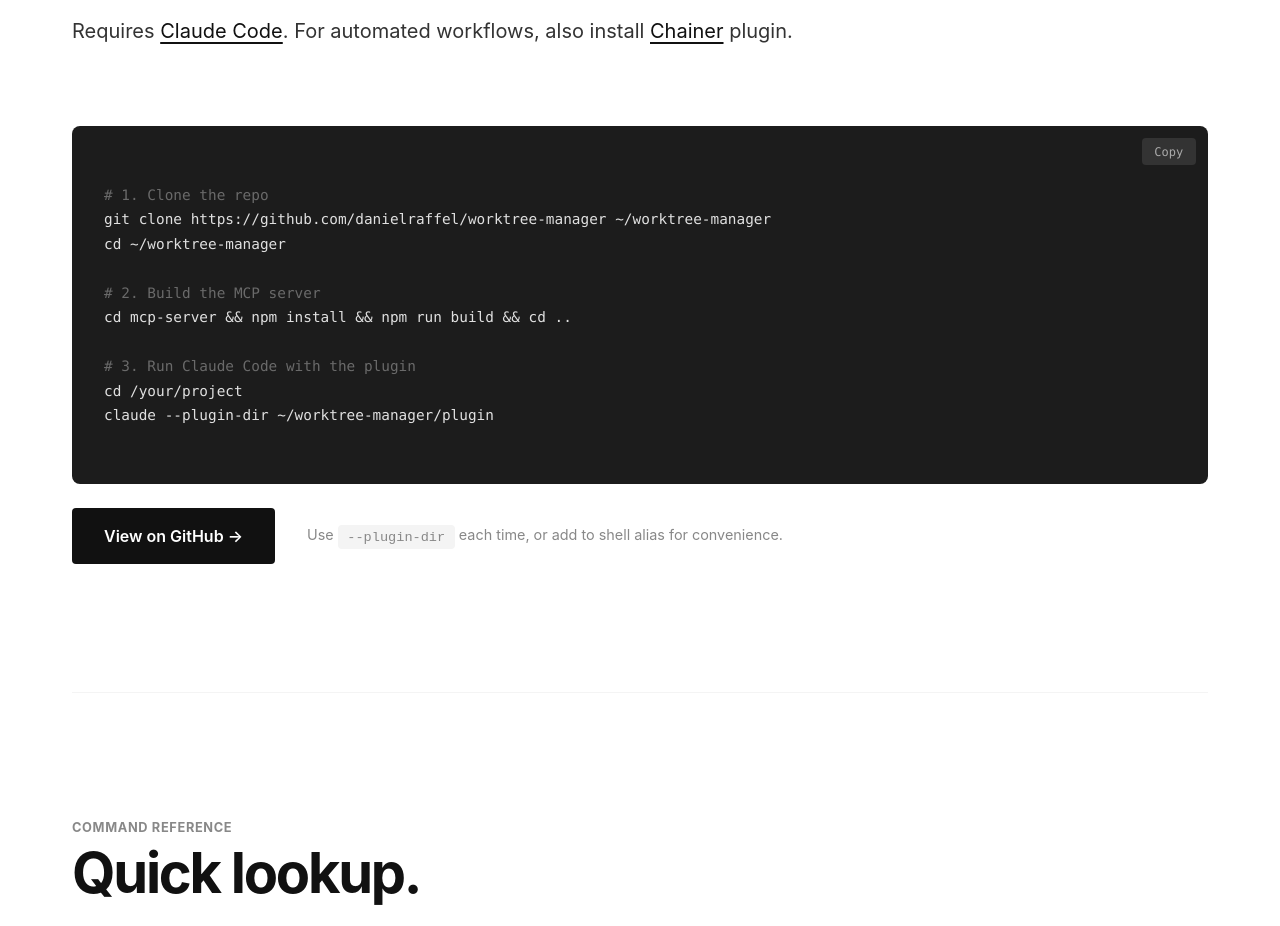
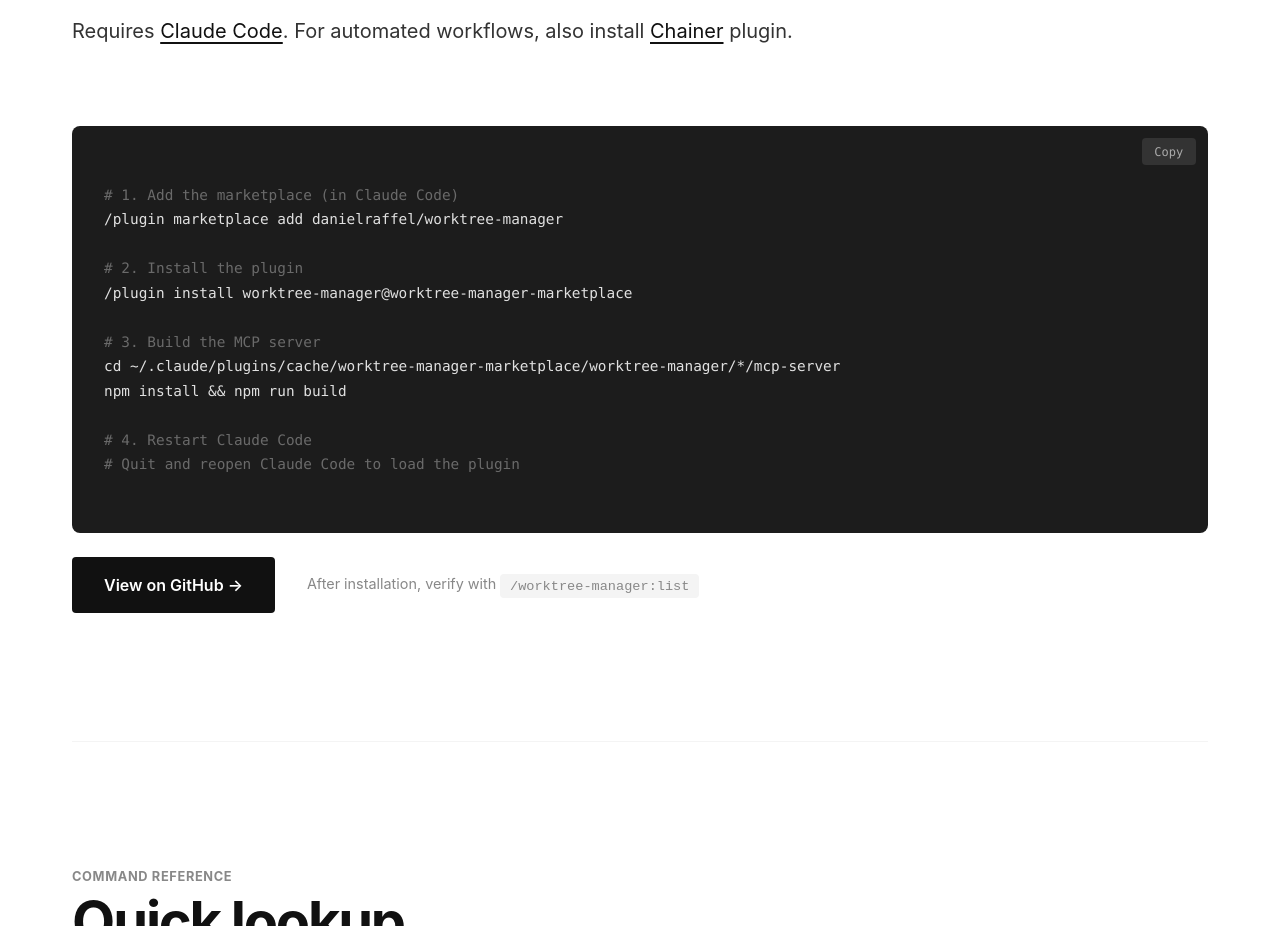
Before and after one commit to danielraffel/worktree-manager, a plain HTML site: page index.html in a window 1280 px wide. Shown: the part 2440-3366 px from the top of the page. Drawn offline with Linux system fonts and the light colour scheme.

Commit message:
Update installation instructions to use marketplace installation method
- Replace manual clone/build instructions with marketplace installation
- Add step-by-step marketplace setup in both index.html and README.md
- Include MCP server build step after plugin installation
- Add verification commands to confirm successful installation

```diff
--- a/index.html
+++ b/index.html
@@ -523,22 +523,24 @@
                     <div class="code-block-wrapper">
                         <button class="copy-btn" onclick="copyInstall(this)">Copy</button>
                         <div class="code-block" id="install-code">
-<span class="code-comment"># 1. Clone the repo</span>
-git clone https://github.com/danielraffel/worktree-manager ~/worktree-manager
-cd ~/worktree-manager
+<span class="code-comment"># 1. Add the marketplace (in Claude Code)</span>
+/plugin marketplace add danielraffel/worktree-manager
 
-<span class="code-comment"># 2. Build the MCP server</span>
-cd mcp-server && npm install && npm run build && cd ..
+<span class="code-comment"># 2. Install the plugin</span>
+/plugin install worktree-manager@worktree-manager-marketplace
 
-<span class="code-comment"># 3. Run Claude Code with the plugin</span>
-cd /your/project
-claude --plugin-dir ~/worktree-manager/plugin
+<span class="code-comment"># 3. Build the MCP server</span>
+cd ~/.claude/plugins/cache/worktree-manager-marketplace/worktree-manager/*/mcp-server
+npm install && npm run build
+
+<span class="code-comment"># 4. Restart Claude Code</span>
+<span class="code-comment"># Quit and reopen Claude Code to load the plugin</span>
                         </div>
                     </div>
                     <div style="display: flex; gap: 2rem; align-items: center; margin-top: 1.5rem; flex-wrap: wrap;">
                         <a href="https://github.com/danielraffel/worktree-manager" class="btn" style="margin: 0;">View on GitHub &rarr;</a>
                         <div style="color: var(--gray); font-size: 0.9rem;">
-                            Use <code style="background: var(--light-gray); padding: 0.3rem 0.6rem; border-radius: 4px; font-size: 0.85rem;">--plugin-dir</code> each time, or add to shell alias for convenience.
+                            After installation, verify with <code style="background: var(--light-gray); padding: 0.3rem 0.6rem; border-radius: 4px; font-size: 0.85rem;">/worktree-manager:list</code>
                         </div>
                     </div>
                 </div>
```
Also changed, not shown: README.md.
